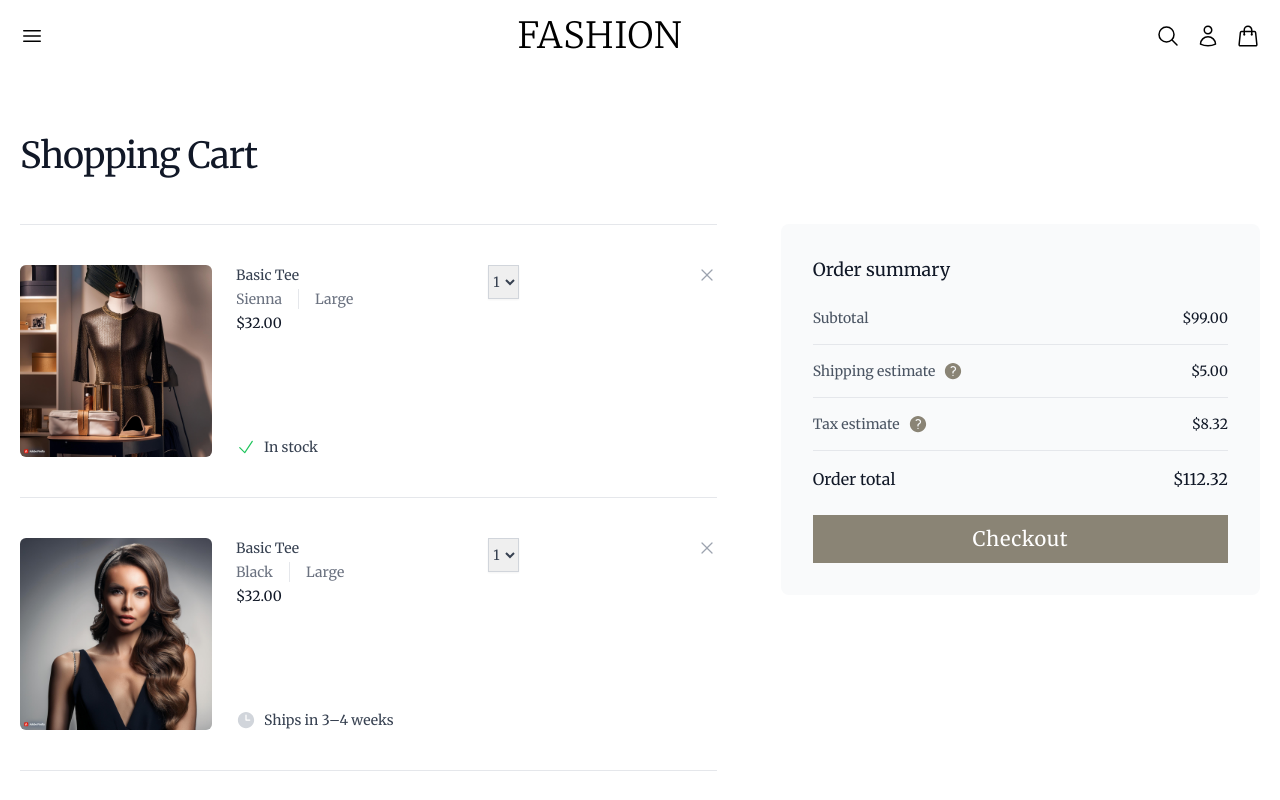
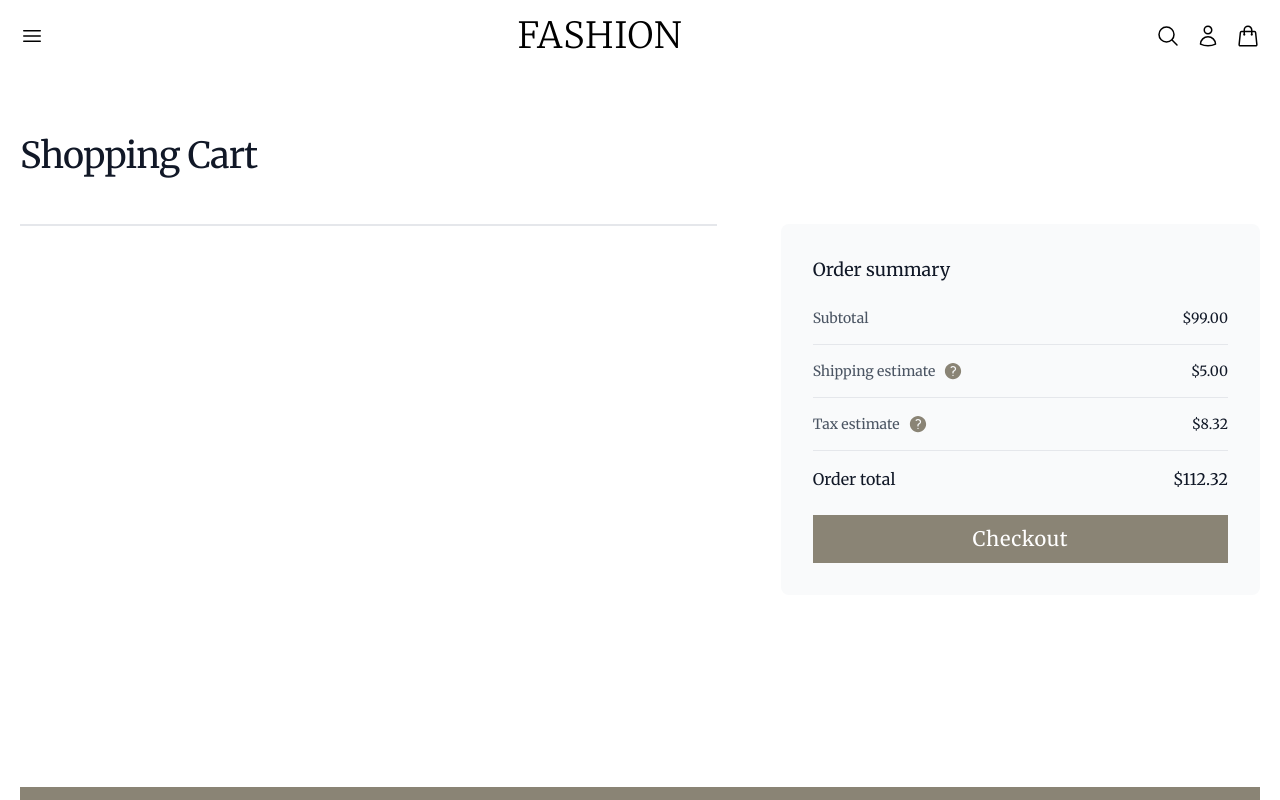
Before and after one commit to richardBoyer917/Fashion-eCommerce-Shop-in-React, a React (Vite) app: page /cart in a window 1280 px wide. Shown: the top 800 px of the page. Built offline with nearby package versions, Linux system fonts and the light colour scheme.

Commit message:
application connected with redux toolkit

```diff
--- a/package.json
+++ b/package.json
@@ -11,12 +11,14 @@
   },
   "dependencies": {
     "@headlessui/react": "^2.1.2",
+    "@reduxjs/toolkit": "^2.2.7",
     "@tailwindcss/forms": "^0.5.7",
     "json-server": "^1.0.0-beta.1",
     "nanoid": "^5.0.7",
     "react": "^18.3.1",
     "react-dom": "^18.3.1",
     "react-icons": "^5.2.1",
+    "react-redux": "^9.1.2",
     "react-router-dom": "^6.25.1"
   },
   "devDependencies": {
--- a/src/components/Button.tsx
+++ b/src/components/Button.tsx
@@ -1,25 +1,41 @@
-const Button = ({ mode, text }: { mode: string; text: string }) => {
+import { ButtonHTMLAttributes } from "react";
+
+interface ButtonProps extends ButtonHTMLAttributes<HTMLButtonElement> {
+  mode: string;
+  text: string;
+}
+
+const Button = ({ mode, text, ...props }: ButtonProps) => {
   return (
     <>
       {mode === "white" && (
-        <button className="bg-white text-black text-center text-xl border border-[rgba(0, 0, 0, 0.40)] font-normal tracking-[0.6px] leading-[72px] w-full h-12 flex items-center justify-center max-md:text-base">
+        <button
+          {...props}
+          className="bg-white text-black text-center text-xl border border-[rgba(0, 0, 0, 0.40)] font-normal tracking-[0.6px] leading-[72px] w-full h-12 flex items-center justify-center max-md:text-base"
+        >
           {text}
         </button>
       )}
 
-        {mode === "brown" && (
-        <button className="text-white bg-secondaryBrown text-center text-xl font-normal tracking-[0.6px] leading-[72px] w-full h-12 flex items-center justify-center max-md:text-base">
+      {mode === "brown" && (
+        <button
+          {...props}
+          className="text-white bg-secondaryBrown text-center text-xl font-normal tracking-[0.6px] leading-[72px] w-full h-12 flex items-center justify-center max-md:text-base"
+        >
           {text}
         </button>
       )}
 
       {mode === "transparent" && (
-        <button className="text-white border-white border-2 text-center text-xl font-normal tracking-[0.6px] leading-[72px] w-full h-12 flex items-center justify-center max-md:text-base">
+        <button
+          {...props}
+          className="text-white border-white border-2 text-center text-xl font-normal tracking-[0.6px] leading-[72px] w-full h-12 flex items-center justify-center max-md:text-base"
+        >
           {text}
         </button>
       )}
 
-    {mode !== "white" && mode !== "brown" && mode !== "transparent" && (
+      {mode !== "white" && mode !== "brown" && mode !== "transparent" && (
         <p>No valid mode selected</p>
       )}
     </>
--- a/src/components/ProductItem.tsx
+++ b/src/components/ProductItem.tsx
@@ -1,5 +1,7 @@
 import { Link } from "react-router-dom";
 import Button from "./Button";
+import { useAppDispatch } from "../hooks";
+import { addProductToTheCart } from "../features/cart/cartSlice";
 
 const ProductItem = ({
   id,
@@ -14,6 +16,8 @@ const ProductItem = ({
   category: string;
   price: string;
 }) => {
+  const dispatch = useAppDispatch();
+
   return (
     <div className="w-[400px] flex flex-col gap-2 justify-center max-md:w-[300px]">
       <Link
@@ -35,7 +39,24 @@ const ProductItem = ({
         {price}
       </p>
       <div className="w-full flex flex-col gap-1">
-        <Button mode="brown" text="Add to cart" />
+        <Button
+          mode="brown"
+          text="Add to cart"
+          onClick={() =>
+            dispatch(
+              addProductToTheCart({
+                id,
+                image,
+                title,
+                category,
+                price,
+                quantity: 1,
+                size: "XL",
+                color: "black",
+              })
+            )
+          }
+        />
         <Button mode="white" text="Learn more" />
       </div>
     </div>
--- /dev/null
+++ b/src/features/cart/cartSlice.tsx
@@ -0,0 +1,24 @@
+import { createSlice, PayloadAction } from "@reduxjs/toolkit";
+
+type CartState = {
+  productsInCart: ProductInCart[];
+};
+
+const initialState: CartState = {
+  productsInCart: [],
+};
+
+export const cartSlice = createSlice({
+  name: "cart",
+  // `createSlice` will infer the state type from the `initialState` argument
+  initialState,
+  reducers: {
+    addProductToTheCart: (state, action: PayloadAction<ProductInCart>) => {
+      state.productsInCart.push(action.payload);
+    },
+  },
+});
+
+export const { addProductToTheCart } = cartSlice.actions;
+
+export default cartSlice.reducer;
--- /dev/null
+++ b/src/hooks/index.ts
@@ -0,0 +1,6 @@
+import { useDispatch, useSelector } from "react-redux";
+import type { TypedUseSelectorHook } from "react-redux";
+import type {RootState, AppDispatch} from '../store';
+
+export const useAppDispatch: () => AppDispatch = useDispatch;
+export const useAppSelector: TypedUseSelectorHook<RootState> = useSelector;
--- a/src/main.tsx
+++ b/src/main.tsx
@@ -1,10 +1,14 @@
-import React from 'react'
-import ReactDOM from 'react-dom/client'
-import App from './App.tsx'
-import './index.css'
+import React from "react";
+import ReactDOM from "react-dom/client";
+import App from "./App.tsx";
+import "./index.css";
+import { store } from "./store.ts";
+import { Provider } from "react-redux";
 
-ReactDOM.createRoot(document.getElementById('root')!).render(
+ReactDOM.createRoot(document.getElementById("root")!).render(
   <React.StrictMode>
-    <App />
-  </React.StrictMode>,
-)
+    <Provider store={store}>
+      <App />
+    </Provider>
+  </React.StrictMode>
+);
--- a/src/pages/Cart.tsx
+++ b/src/pages/Cart.tsx
@@ -1,6 +1,8 @@
 // import { CheckIcon, ClockIcon, QuestionMarkCircleIcon, XMarkIcon } from '@heroicons/react/20/solid'
 import { HiCheck as CheckIcon, HiClock as ClockIcon, HiXMark as XMarkIcon, HiQuestionMarkCircle as QuestionMarkCircleIcon } from 'react-icons/hi2'
 import { Button } from '../components'
+import { useAppSelector } from '../hooks'
+import { Link } from 'react-router-dom'
 const products = [
   {
     id: 1,
@@ -38,6 +40,7 @@ const products = [
 ]
 
 const Cart = () => {
+  const {productsInCart} = useAppSelector((state) => state.cart);
   return (
     <div className="bg-white mx-auto max-w-screen-2xl px-5 max-[400px]:px-3">
     <div className="pb-24 pt-16">
@@ -49,12 +52,12 @@ const Cart = () => {
           </h2>
 
           <ul role="list" className="divide-y divide-gray-200 border-b border-t border-gray-200">
-            {products.map((product, productIdx) => (
+            {productsInCart.map((product, productIdx) => (
               <li key={product.id} className="flex py-6 sm:py-10">
                 <div className="flex-shrink-0">
                   <img
-                    src={product.imageSrc}
-                    alt={product.imageAlt}
+                    src={`/src/assets/${product.image}`}
+                    alt={product.title}
                     className="h-24 w-24 rounded-md object-cover object-center sm:h-48 sm:w-48"
                   />
                 </div>
@@ -64,9 +67,9 @@ const Cart = () => {
                     <div>
                       <div className="flex justify-between">
                         <h3 className="text-sm">
-                          <a href={product.href} className="font-medium text-gray-700 hover:text-gray-800">
-                            {product.name}
-                          </a>
+                          <Link to={`/products${product.id}`} className="font-medium text-gray-700 hover:text-gray-800">
+                            {product.title}
+                          </Link>
                         </h3>
                       </div>
                       <div className="mt-1 flex text-sm">
@@ -80,7 +83,7 @@ const Cart = () => {
 
                     <div className="mt-4 sm:mt-0 sm:pr-9">
                       <label htmlFor={`quantity-${productIdx}`} className="sr-only">
-                        Quantity, {product.name}
+                        Quantity, {product.title}
                       </label>
                       <select
                         id={`quantity-${productIdx}`}
@@ -107,13 +110,13 @@ const Cart = () => {
                   </div>
 
                   <p className="mt-4 flex space-x-2 text-sm text-gray-700">
-                    {product.inStock ? (
+                    {true ? (
                       <CheckIcon className="h-5 w-5 flex-shrink-0 text-green-500" aria-hidden="true" />
                     ) : (
                       <ClockIcon className="h-5 w-5 flex-shrink-0 text-gray-300" aria-hidden="true" />
                     )}
 
-                    <span>{product.inStock ? 'In stock' : `Ships in ${product.leadTime}`}</span>
+                    <span>{true ? 'In stock' : `Ships in 2 days`}</span>
                   </p>
                 </div>
               </li>
--- /dev/null
+++ b/src/store.ts
@@ -0,0 +1,11 @@
+import { configureStore } from "@reduxjs/toolkit";
+import cartReducer from "./features/cart/cartSlice";
+
+export const store = configureStore({
+  reducer: {
+    cart: cartReducer,
+  },
+});
+
+export type RootState = ReturnType<typeof store.getState>;
+export type AppDispatch = typeof store.dispatch;
--- a/src/typings.d.ts
+++ b/src/typings.d.ts
@@ -5,3 +5,9 @@ interface Product {
     category: string;
     price: string;
   }
+
+  interface ProductInCart extends Product {
+    quantity: number;
+    size: string;
+    color: string;
+  }
```
Also changed, not shown: 1 other file (tests, documents, lock files or other folders).
